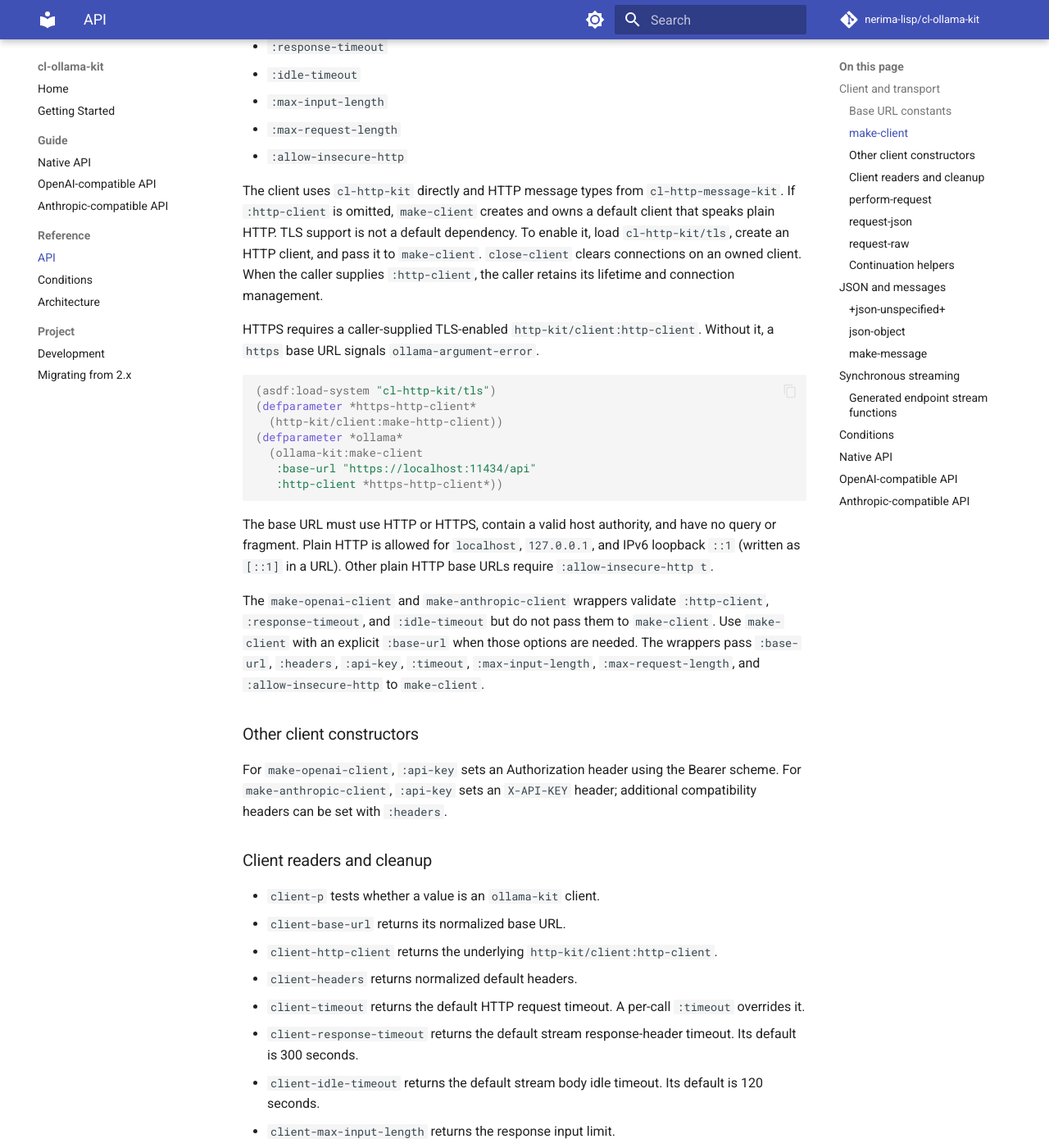
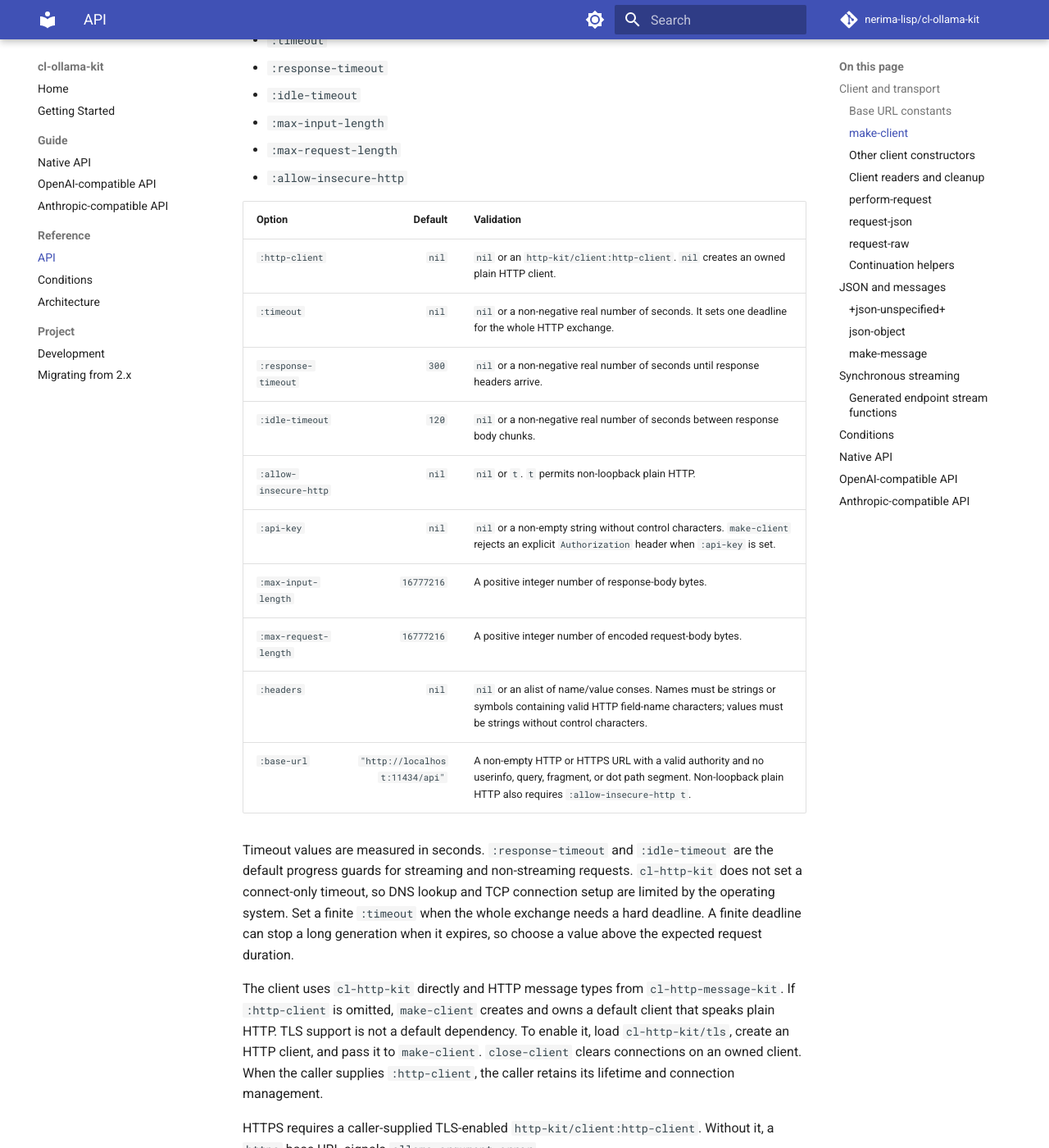
Before and after one commit to nerima-lisp/cl-ollama-kit, an MkDocs documentation site: the page built from docs/src/reference/api.md, in a window 1280 px wide and 1400 px high, scrolled down 781 px. Shown: the whole window at 82% size. Built offline with MkDocs 1.6.1 and Material for MkDocs 9.7.7, drawn with Linux system fonts in a browser that asks for light colours; comment, search, counter and statistics services are not loaded; some of the changed text lies outside the part shown.

Commit message:
Sync README and core reference docs

````diff
--- a/docs/src/reference/api.md
+++ b/docs/src/reference/api.md
@@ -6,7 +6,7 @@ The symbols in this reference are exported from the `ollama-kit` package unless
 
 ### Base URL constants
 
-`+default-base-url+` is `http://localhost:11434/api`. `+anthropic-default-base-url+` is `http://localhost:11434/v1`. `make-openai-client` uses the same `/v1` default for its base URL.
+`+default-base-url+` is the native API default, `http://localhost:11434/api`. `+openai-default-base-url+` and `+anthropic-default-base-url+` both resolve to `http://localhost:11434/v1`, the default base URL for both compatibility constructors. `+anthropic-default-base-url+` names the Anthropic-specific default.
 
 ### `make-client`
 
@@ -25,6 +25,27 @@ Accepted options:
 - `:max-request-length`
 - `:allow-insecure-http`
 
+| Option | Default | Validation |
+|---|---:|---|
+| `:http-client` | `nil` | `nil` or an `http-kit/client:http-client`. `nil` creates an owned plain HTTP client. |
+| `:timeout` | `nil` | `nil` or a non-negative real number of seconds. It sets one deadline for the whole HTTP exchange. |
+| `:response-timeout` | `300` | `nil` or a non-negative real number of seconds until response headers arrive. |
+| `:idle-timeout` | `120` | `nil` or a non-negative real number of seconds between response body chunks. |
+| `:allow-insecure-http` | `nil` | `nil` or `t`. `t` permits non-loopback plain HTTP. |
+| `:api-key` | `nil` | `nil` or a non-empty string without control characters. `make-client` rejects an explicit `Authorization` header when `:api-key` is set. |
+| `:max-input-length` | `16777216` | A positive integer number of response-body bytes. |
+| `:max-request-length` | `16777216` | A positive integer number of encoded request-body bytes. |
+| `:headers` | `nil` | `nil` or an alist of name/value conses. Names must be strings or symbols containing valid HTTP field-name characters; values must be strings without control characters. |
+| `:base-url` | `"http://localhost:11434/api"` | A non-empty HTTP or HTTPS URL with a valid authority and no userinfo, query, fragment, or dot path segment. Non-loopback plain HTTP also requires `:allow-insecure-http t`. |
+
+Timeout values are measured in seconds. `:response-timeout` and `:idle-timeout`
+are the default progress guards for streaming and non-streaming requests.
+`cl-http-kit` does not set a connect-only timeout, so DNS lookup and TCP
+connection setup are limited by the operating system. Set a finite `:timeout`
+when the whole exchange needs a hard deadline. A finite deadline can stop a
+long generation when it expires, so choose a value above the expected request
+duration.
+
 The client uses `cl-http-kit` directly and HTTP message types from `cl-http-message-kit`. If `:http-client` is omitted, `make-client` creates and owns a default client that speaks plain HTTP. TLS support is not a default dependency. To enable it, load `cl-http-kit/tls`, create an HTTP client, and pass it to `make-client`. `close-client` clears connections on an owned client. When the caller supplies `:http-client`, the caller retains its lifetime and connection management.
 
 HTTPS requires a caller-supplied TLS-enabled `http-kit/client:http-client`. Without it, a `https` base URL signals `ollama-argument-error`.
@@ -32,16 +53,16 @@ HTTPS requires a caller-supplied TLS-enabled `http-kit/client:http-client`. With
 ```lisp
 (asdf:load-system "cl-http-kit/tls")
 (defparameter *https-http-client*
-  (http-kit/client:make-http-client))
+  (http-kit/client:make-http-client :default-timeout nil))
 (defparameter *ollama*
   (ollama-kit:make-client
    :base-url "https://localhost:11434/api"
    :http-client *https-http-client*))
 ```
 
-The base URL must use HTTP or HTTPS, contain a valid host authority, and have no query or fragment. Plain HTTP is allowed for `localhost`, `127.0.0.1`, and IPv6 loopback `::1` (written as `[::1]` in a URL). Other plain HTTP base URLs require `:allow-insecure-http t`.
+The base URL must use HTTP or HTTPS, contain a valid authority, and have no userinfo, query, or fragment. Base URLs and URLs passed to `web-fetch` reject dot path segments. Plain HTTP is allowed for `localhost`, `127.0.0.1`, and IPv6 loopback `::1` (written as `[::1]` in a URL). Other plain HTTP base URLs require `:allow-insecure-http t`.
 
-The `make-openai-client` and `make-anthropic-client` wrappers validate `:http-client`, `:response-timeout`, and `:idle-timeout` but do not pass them to `make-client`. Use `make-client` with an explicit `:base-url` when those options are needed. The wrappers pass `:base-url`, `:headers`, `:api-key`, `:timeout`, `:max-input-length`, `:max-request-length`, and `:allow-insecure-http` to `make-client`.
+`make-openai-client` and `make-anthropic-client` apply the same client option defaults and validation rules. They forward options supplied by the caller and select their own `/v1` base URL when `:base-url` is omitted.
 
 ### Other client constructors
 
@@ -53,14 +74,14 @@ For `make-openai-client`, `:api-key` sets an Authorization header using the Bear
 - `client-base-url` returns its normalized base URL.
 - `client-http-client` returns the underlying `http-kit/client:http-client`.
 - `client-headers` returns normalized default headers.
-- `client-timeout` returns the default HTTP request timeout. A per-call `:timeout` overrides it.
-- `client-response-timeout` returns the default stream response-header timeout. Its default is 300 seconds.
-- `client-idle-timeout` returns the default stream body idle timeout. Its default is 120 seconds.
+- `client-timeout` returns the default whole-exchange deadline. Its default is `nil`, and a per-call `:timeout` overrides it.
+- `client-response-timeout` returns the default response-header timeout. Its default is 300 seconds.
+- `client-idle-timeout` returns the default response-body idle timeout. Its default is 120 seconds.
 - `client-max-input-length` returns the response input limit.
 - `client-max-request-length` returns the encoded request limit.
 - `client-api-key-p` reports whether the client was configured with an API key.
 - `client-allow-insecure-http` returns the plain HTTP opt-in value.
-- `close-client` clears connections if the client owns its HTTP client. It does not close a caller-supplied HTTP client.
+- `close-client` clears the owned HTTP client's connection pool and returns the same `ollama-kit` client object. It leaves a caller-supplied HTTP client untouched.
 
 ### `perform-request`
 
@@ -96,15 +117,15 @@ Signature: `(json-object &rest pairs)`. It creates a JSON object from alternatin
 
 ### `make-message`
 
-Signature: `(make-message role content &key name tool-calls thinking images)`. It creates a native chat message and omits optional fields whose values are `+json-unspecified+`.
+Signature: `(make-message role content &key name tool-calls thinking images)`. It creates a JSON message object with `role` and `content` fields and omits optional fields whose values are `+json-unspecified+`. Use the object in native chat calls or as an item in an OpenAI-compatible or Anthropic-compatible `messages` array.
 
 ## Synchronous streaming
 
 `call-with-ollama-stream`, `call-with-openai-stream`, and `call-with-anthropic-stream` synchronously consume a response body and invoke an event function once for each decoded JSON event. Native streams use NDJSON. OpenAI-compatible and Anthropic-compatible streams use SSE parsed by `cl-sse-kit`. Each function has the signature `(client method path event-function &rest options)`.
 
-The callback receives one decoded JSON object and runs as each complete event is parsed, in wire order. Return `:stop` to cancel the active request and finish normally; the function returns `nil` on this path and returns the HTTP response at EOF. A callback error or other non-local exit propagates to the caller. On a non-local exit, `cl-ollama-kit` stops and joins its timeout monitor, but does not explicitly cancel the request on that path.
+The callback receives one decoded JSON object and runs as each complete event is parsed, in wire order. Return `:stop` to cancel the active request and finish normally; the function returns `nil` on this path and returns the HTTP response at EOF. A callback error or other non-local exit propagates to the caller. If a callback exits non-locally, `cl-ollama-kit` cancels the request, stops and joins its timeout monitor, and releases the connection.
 
-Stream functions accept `:body`, `:timeout`, `:headers`, `:response-timeout`, `:idle-timeout`, and `:cancel-token`. `http-kit/client:make-http-cancellation-token` creates a token to pass as `:cancel-token`; if omitted, the library creates one. To request cancellation from another thread, call `http-kit/client:http-client-cancel-request` with the same token. Cancellation signals `ollama-cancelled`. The response-timeout measures time to response headers. The idle-timeout measures the time between body chunks. Both default to the client settings.
+Stream functions accept `:body`, `:timeout`, `:headers`, `:response-timeout`, `:idle-timeout`, and `:cancel-token`. `http-kit/client:make-http-cancellation-token` creates a token to pass as `:cancel-token`; if omitted, the library creates one. To request cancellation from another thread, call `http-kit/client:http-client-cancel-request` with the same token. Cancellation signals `ollama-cancelled` and releases the connection. The response-timeout measures time to response headers. The idle-timeout measures the time between body chunks. Both default to the client settings.
 
 An SSE event must end with a blank line before EOF to be delivered. An event left unterminated at EOF is discarded. The native NDJSON parser delivers a final non-empty line at EOF. An SSE `[DONE]` event ends processing and is not passed to the callback.
 
@@ -129,6 +150,7 @@ All conditions below are exported from `ollama-kit`. See the [conditions referen
 
 - `generate` and `generate-stream` call `POST /api/generate`.
 - `chat` and `chat-stream` call `POST /api/chat`.
+- `generate` and `chat` accept `:think`. When supplied as `t` or `nil`, it is encoded as a JSON boolean. Other symbols and strings are encoded as enum strings. Omit `:think` to omit the JSON field.
 - `embed` calls the JSON-only `POST /api/embed` endpoint. Its input is a string or sequence of strings. `:dimensions` must be an integer and `:keep-alive` must be a duration string when supplied.
 - `list-models`, `list-running-models`, and `show-model` query local models.
 - `create-model` and `create-model-stream` create a model.
@@ -141,7 +163,7 @@ All conditions below are exported from `ollama-kit`. See the [conditions referen
 
 `make-openai-client` creates a client for the OpenAI-compatible `/v1` API.
 
-- `openai-model` and `openai-models` query models.
+- `openai-model` and `openai-models` query models. `openai-model` percent-encodes the model name as one path segment; model names containing a path separator or URL delimiter are rejected.
 - `openai-chat-completions` and `openai-chat-completions-stream` call `/v1/chat/completions`.
 - `openai-completions` and `openai-completions-stream` call `/v1/completions`.
 - `openai-embeddings` calls `/v1/embeddings`.
````
Also changed, not shown: docs/src/getting-started.md (+17 -4 lines), docs/src/index.md (+0 -4 lines), docs/src/reference/architecture.md (+7 -3 lines), README.md.
